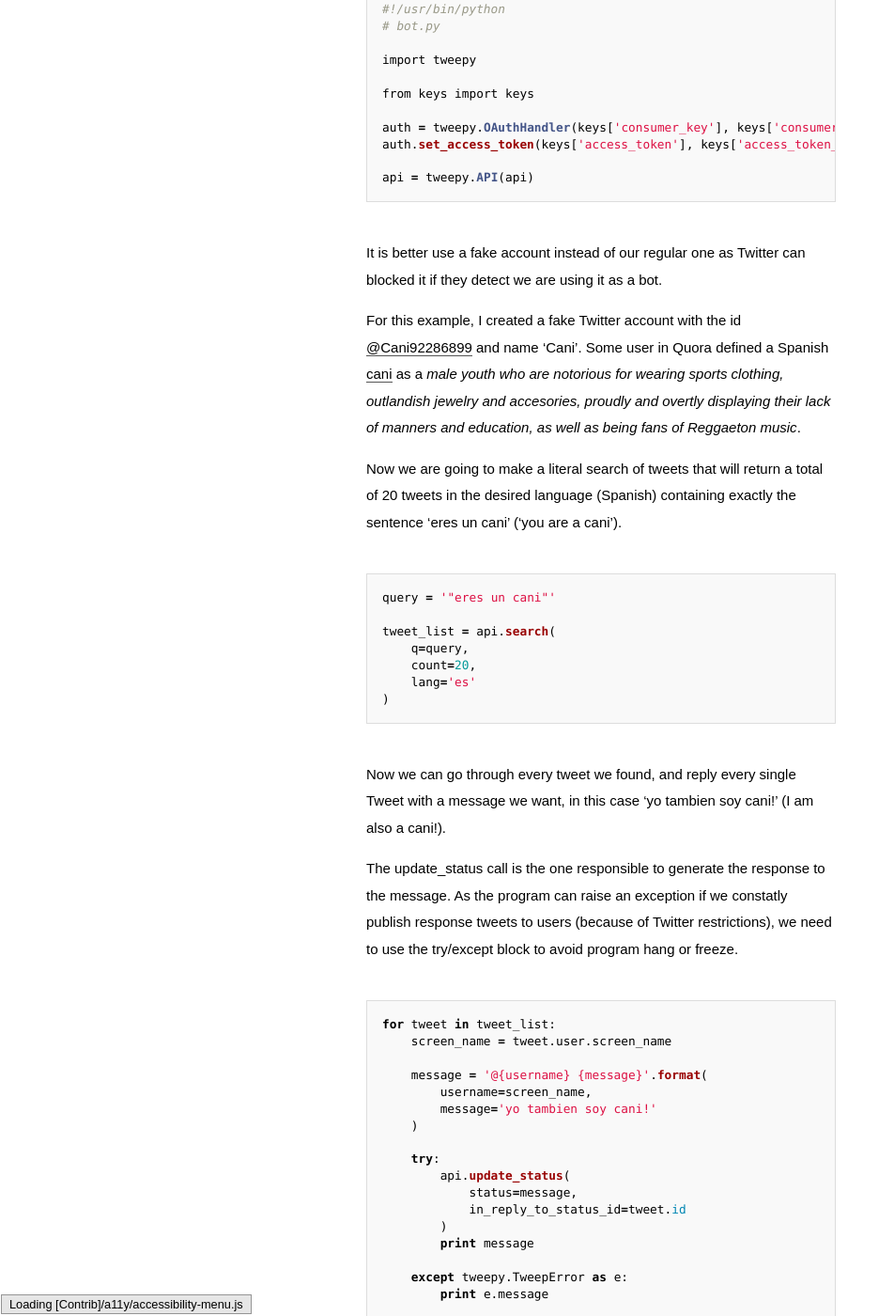
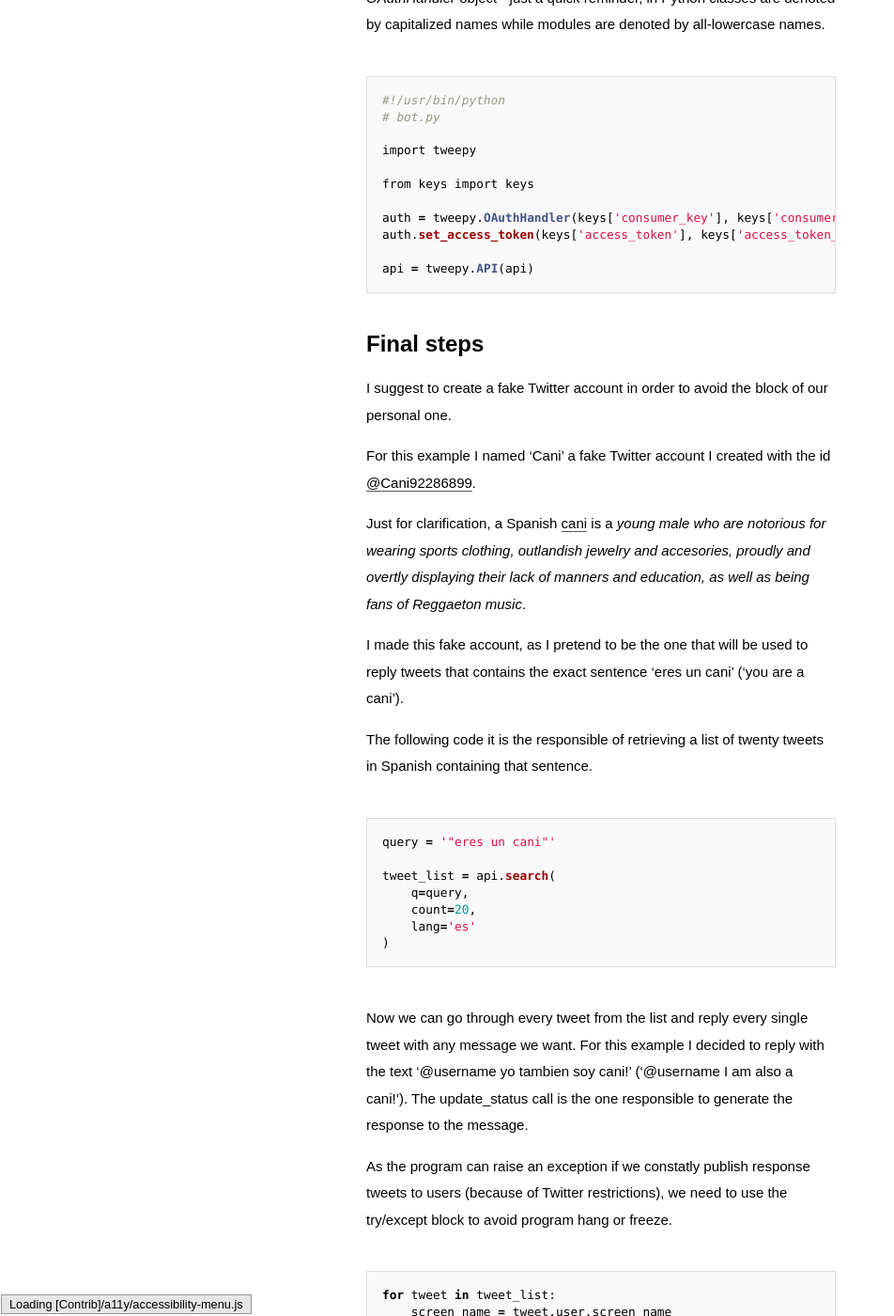
Before and after one commit to jootse84/jootse84.github.io, a Jekyll site: the page built from _posts/2017-01-31-building-a-twitter-bot-with-basic-python.md, in a window 1280 px wide and 1400 px high, scrolled down 2055 px. Shown: the whole window at 94% size, without its empty margins (0-952 px from the left). Built offline with Jekyll 4.4.1, drawn with Linux system fonts in a browser that asks for light colours; some web fonts are replaced; comment, search, counter and statistics services are not loaded; some of the changed text lies outside the part shown.

Commit message:
Typos on Twitter bot post

````diff
--- a/_posts/2017-01-31-building-a-twitter-bot-with-basic-python.md
+++ b/_posts/2017-01-31-building-a-twitter-bot-with-basic-python.md
@@ -14,16 +14,18 @@ First of all we need to get familiar with [Tweepy](http://tweepy.readthedocs.io/
 > pip install tweepy
 ```
 
-After, we have to create a new application by visiting our [Twitter developer page](https://apps.twitter.com/) - in case our account profile has no phone number set, you must add your mobile phone to your Twitter profile before creating an application.
+Then, we have to create a new application by visiting our [Twitter developer page](https://apps.twitter.com/). Notice that you must add your mobile phone to your Twitter profile to be able to create the application.
 
-Click the button "Create a new app", and follow the instructions. After you fill the form and confirm it, under Application Settings click on "manage keys and access tokens". Finally click on "Create my access token".
+The steps are pretty simple and straightforward: click the button "Create a new app", fill and confirm the form with the information about your app, click on "manage keys and access tokens" under *Application Settings* section, and finally click the button "Create my access token".
 
-Now it is time to add the following files in our project folder:
+# Time to code
+
+Our project structure will only contain the two following files:
 
 - *keys.py* where we are going to save the consumer and access key tokens.
-- *bot.py* which is our application and where we are going to code our bot.
+- *bot.py* where we are going to code the core of our application - bot.
 
-We can copy and paste in a dictionary the consumer and access keys from our app.
+To begin and finish with *keys.py*, we just need to copy from our application page all the key values and paste them in a dictionary.
 
 ```python
 #!/usr/bin/python
@@ -37,8 +39,9 @@ keys = {
 }
 ```
 
-Now we can create our object api with tweepy.
-We first need to grant with our consumer and access keys to a new tweepy Open Authentication class and initialize our tweppy module- just a quick reminder, in Python classes are denoted by capitalize names while modules are denoted by all-lowercase names.
+For *bot.py*, we need first to provide a new Tweepy Open Authentication class with our consumer and access keys.
+
+After, we need to initialize our Tweppy api module with the new *OAuthHandler* object - just a quick reminder, in Python classes are denoted by capitalized names while modules are denoted by all-lowercase names.
 
 ```python
 #!/usr/bin/python
@@ -54,11 +57,17 @@ auth.set_access_token(keys['access_token'], keys['access_token_secret'])
 api = tweepy.API(api)
 ```
 
-It is better use a fake account instead of our regular one as Twitter can blocked it if they detect we are using it as a bot.
+# Final steps
 
-For this example, I created a fake Twitter account with the id [@Cani92286899](https://twitter.com/Cani92286899/with_replies) and name 'Cani'. Some user in Quora defined a Spanish [cani](https://www.quora.com/Whats-the-meaning-of-Spanish-cani-choni-etc) as a *male youth who are notorious for wearing sports clothing, outlandish jewelry and accesories, proudly and overtly displaying their lack of manners and education, as well as being fans of Reggaeton music*.
+I suggest to create a fake Twitter account in order to avoid the block of our personal one.
 
-Now we are going to make a literal search of tweets that will return a total of 20 tweets in the desired language (Spanish) containing exactly the sentence 'eres un cani' ('you are a cani').
+For this example I named 'Cani' a fake Twitter account I created with the id [@Cani92286899](https://twitter.com/Cani92286899/with_replies).
+
+Just for clarification, a Spanish [cani](https://www.quora.com/Whats-the-meaning-of-Spanish-cani-choni-etc) is a *young male who are notorious for wearing sports clothing, outlandish jewelry and accesories, proudly and overtly displaying their lack of manners and education, as well as being fans of Reggaeton music*.
+
+I made this fake account, as I pretend to be the one that will be used to reply tweets that contains the exact sentence 'eres un cani' ('you are a cani').
+
+The following code it is the responsible of retrieving a list of twenty tweets in Spanish containing that sentence.
 
 ```python
 query = '"eres un cani"'
@@ -70,9 +79,9 @@ tweet_list = api.search(
 )
 ```
 
-Now we can go through every tweet we found, and reply every single Tweet with a message we want, in this case 'yo tambien soy cani!' (I am also a cani!).
+Now we can go through every tweet from the list and reply every single tweet with any message we want. For this example I decided to reply with the text '@username yo tambien soy cani!' ('@username I am also a cani!'). The update_status call is the one responsible to generate the response to the message.
 
-The update_status call is the one responsible to generate the response to the message. As the program can raise an exception if we constatly publish response tweets to users (because of Twitter restrictions), we need to use the try/except block to avoid program hang or freeze.
+As the program can raise an exception if we constatly publish response tweets to users (because of Twitter restrictions), we need to use the try/except block to avoid program hang or freeze.
 
 ```python
 for tweet in tweet_list:
@@ -95,7 +104,7 @@ for tweet in tweet_list:
 
 ```
 
-Now it is time to run our script and print our messages.
+Now it is time to run our script and print our messages:
 
 ```python
 > python bot.py
@@ -119,6 +128,6 @@ Now it is time to run our script and print our messages.
 
 ![alt cani]({{ site.url }}/assets/images/twitter_bot_post.png)
 
-Awesome how easy we can do it, right?
+Sweet, right?
 
-If you really want to use the bot for a wicked purpose, you can automate and daily run the bot by uploading the scripts we just code to some platform like Heroku or Openshift.
+Last but not least, if you really want to use the bot for a wicked purpose you can automate and daily run the bot by uploading the scripts we just code to some platform like Heroku or Openshift.
````
Also changed, not shown: other parts of _posts/2017-01-31-building-a-twitter-bot-with-basic-python.md (+1 -1 lines).
